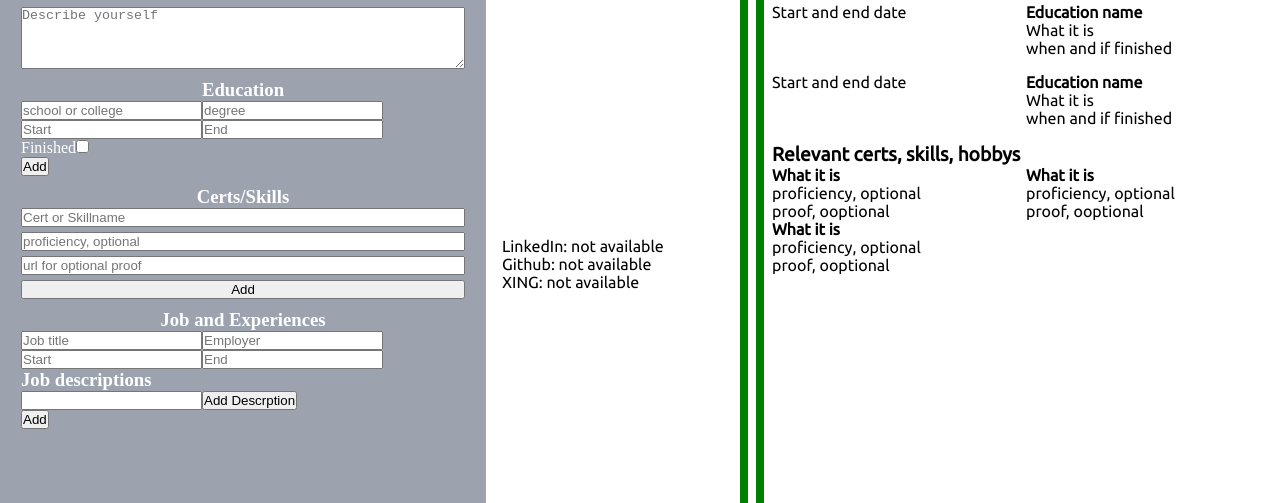
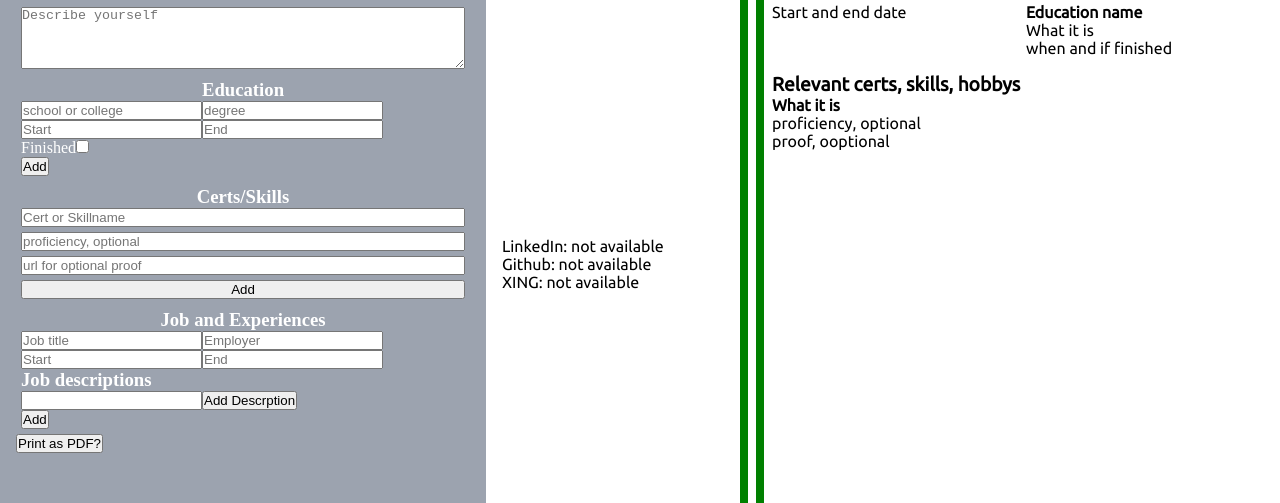
Before and after one commit to Soezdemir23/cv-builder, a React (Create React App) app: page / in a window 1280 px wide. Shown: the part 372-875 px from the top of the page. Built offline with nearby package versions, Linux system fonts and the light colour scheme.

Commit message:
Add jsPDF, html2canvas for CV Download as PDF and also fixed the image being displayed and the current state being stable is good

```diff
--- a/package.json
+++ b/package.json
@@ -7,6 +7,8 @@
     "@testing-library/jest-dom": "^5.16.5",
     "@testing-library/react": "^13.3.0",
     "@testing-library/user-event": "^13.5.0",
+    "html2canvas": "^1.4.1",
+    "jspdf": "^2.5.1",
     "react": "^18.2.0",
     "react-dom": "^18.2.0",
     "react-scripts": "5.0.1",
--- a/src/components/App/App.js
+++ b/src/components/App/App.js
@@ -3,7 +3,8 @@ import CVQuestionaire from "../CVQuestionaire/CVQuestionaire";
 import CVGerman from "../CVGerman/CVGerman";
 import { useState } from "react";
 import { v4 as uuidv4 } from "uuid";
-
+import jsPDF from "jspdf";
+import html2canvas from "html2canvas";
 
 function App() {
     const [personal, setPersonal] = useState({});
@@ -40,8 +41,16 @@ function App() {
     const correctValues = (e) => e.target.type === "checkbox" ? e.target.checked : e.target.value;
 
     const handleChange = (e) => {
+        console.log(e.target.type)
         switch (e.target.parentElement.className) {
             case "personal":
+                if( e.target.type === "file") {
+                    //is displayed as an object
+                    console.log(e.target.files);
+                    //as an array of files maybe
+                    console.log(e.target.files[0])
+                    return setPersonal({...personal, [e.target.name]: URL.createObjectURL(e.target.files[0])} )
+                }
                 return setPersonal({
                     ...personal,
                     [e.target.name]: e.target.value
@@ -63,8 +72,11 @@ function App() {
                 }
                 break;
             case "cert":
+                console.log("shit")
                 if (e.target.parentElement.dataset.key.includes("entry")) {
-                    certsHand[e.target.name] = correctValues(e);
+                    console.log("the entry shit")
+                    certsHand[e.target.name] = e.target.value;
+                    console.log(certsHand)
                 } else {
                     certs.map((cert) => {
                         if (cert.id === e.target.parentElement.dataset.key) {
@@ -94,16 +106,19 @@ function App() {
             case "description-saved":
                 let parentId = e.target.parentElement.parentElement.dataset.key;
                 let childId = e.target.parentElement.dataset.key;
+
                 setJobs(jobs.map((job) => {
                     if (job.id === parentId) {
                         job.descriptions.map((description) => {
                             if (description.id === childId) {
+
                                 description[e.target.name] = e.target.value;
                                 return description;
                             } else {
                                 return description;
                             }
                         });
+                        console.log(job)
                         return job;
                     } return job;
                 }));
@@ -143,7 +158,10 @@ function App() {
         e.preventDefault();
         e.stopPropagation();
 
+        console.log(e.target.parentElement.dataset.key)
         let id = uuidv4();
+        console.log(Object.keys(certsHand).length)
+
         switch (e.target.parentElement.dataset.key) {
 
             case "education-entry":
@@ -171,17 +189,16 @@ function App() {
                 }
                 break;
             case "CAS-entry":
+                console.log(certsHand)
                 if (Object.keys(certsHand).length === 3) {
                     certsHand["id"] = id;
                     setCerts([
                         ...certs,
                         certsHand
                     ]);
-                    console.log("certsHand", certsHand);
-                    console.table("certs", certs);
                     certsHand = {};
-
                     clearDefaultInputs("CAS-entry");
+                    console.log("");
                 } else {
                     e.target.textContent = "Missing!";
                     setTimeout(() => e.target.textContent = "Add", 500);
@@ -277,8 +294,21 @@ function App() {
     };
 
 
-
-
+    // we can later consolidate this into a dropdown menu so the
+    // user can simply download the correct CV
+    // stackoverflow saves the day. Yet Again.
+    const generatePDFfromGermanCV = () => {
+        html2canvas(document.getElementById('cvg-wrapper'), {scale:1})
+        .then(canvas => {
+            const imgData = canvas.toDataURL('image/png')
+            const pdf = new jsPDF({orientation: "portrait"})
+            const imgProps = pdf.getImageProperties(imgData);
+            const pdfWidth = pdf.internal.pageSize.getWidth();
+            const pdfHeight = (imgProps.height * pdfWidth) / imgProps.width
+            pdf.addImage(imgData, "PNG", 0, 0, pdfWidth, pdfHeight)
+            pdf.save('download.pdf')
+        })
+    }
 
     return (
         <div id="root">
@@ -299,7 +329,7 @@ function App() {
                             jobHand={ jobsHand }
                             descriptionList={ descriptionList }
                             descriptionHand={ descriptionHand }
-
+                            convertToPdf = { generatePDFfromGermanCV}
                         />
                     </div>
                 </section>
@@ -313,7 +343,6 @@ function App() {
                     />
                 </section>
             </div>
-
         </div>
     );
 }
--- a/src/components/CVGerman/CVGerman.jsx
+++ b/src/components/CVGerman/CVGerman.jsx
@@ -9,13 +9,15 @@
 import './CVGerman.css';
 import Image from '../../images/pexels.jpg';
 import Jobs from '../Jobs/Jobs';
-
+import Education from '../Education/Education';
+import Qualities from '../Qualities/Qualities';
 export default function CVGerrman({ personal, school, certs, jobs }) {
+    console.log(personal.photo)
     return (
         <div id="cvg-wrapper">
             <section id="cvg-profile">
                 <div id='profile-header'>
-                    <img id='profile-picture' src={ Image } alt='profile'></img>
+                    <img id='profile-picture' src={ personal.photo === undefined? Image: personal.photo } alt='profile'></img>
                     <p>Birthday: { personal["birthday"] === undefined ? "02.02.1990" : personal["birthday"] }</p>
                     <p>Birthplace: { personal["birthplace"] === undefined ? "Somewhereville" : personal["birthplace"] }</p>
                 </div>
@@ -40,63 +42,24 @@ export default function CVGerrman({ personal, school, certs, jobs }) {
                     </h2>
                 </header>
                 <main>
-                    {/*could be used as a component here */ }
                     <article>
                         <h3>
                             Jobs and Experiences
                         </h3>
-                        {/*map this, too. */ }
-                        <Jobs jobs={ jobs }></Jobs>
-
+                        <Jobs jobs={ jobs } />
                     </article>
                     <article>
                         <h3>
                             Education
                         </h3>
                         {/* also should be mapped */ }
-
-
-
-                        <div className='information'>
-                            <div className='left'>
-                                <p>Start and end date</p>
-                            </div>
-                            <div className='right'>
-                                <h4>Education name</h4>
-                                <p>What it is</p>
-                                <p>when and if finished</p>
-                            </div>
-                        </div>
-                        <div className='information'>
-                            <div className='left'>
-                                <p>Start and end date</p>
-                            </div>
-                            <div className='right'>
-                                <h4>Education name</h4>
-                                <p>What it is</p>
-                                <p>when and if finished</p>
-                            </div>
-                        </div>
+                        <Education education={school}/>
                     </article>
                     <article>
                         <h3>Relevant certs, skills, hobbys</h3>
                         {/* can be mapped */ }
                         <div className='certs-grid'>
-                            <div>
-                                <h4>What it is</h4>
-                                <p>proficiency, optional</p>
-                                <p>proof, ooptional</p>
-                            </div>
-                            <div>
-                                <h4>What it is</h4>
-                                <p>proficiency, optional</p>
-                                <p>proof, ooptional</p>
-                            </div>
-                            <div>
-                                <h4>What it is</h4>
-                                <p>proficiency, optional</p>
-                                <p>proof, ooptional</p>
-                            </div>
+                        <Qualities certs={certs}/>
                         </div>
                     </article>
                 </main>
--- a/src/components/CVQuestionaire/CVQuestionaire.jsx
+++ b/src/components/CVQuestionaire/CVQuestionaire.jsx
@@ -9,7 +9,8 @@ import Personal from '../Personal/Personal';
 function CVQuestionaire({
     personal, school, certs,
     jobs, jobHand, descriptionList,
-    descriptionHand, onChange, onAddClick, onDeleteClick }) {
+    descriptionHand, onChange, onAddClick,
+    onDeleteClick,convertToPdf }) {
     return (
         <>
             <div id={ "cvq-wrapper" }>
@@ -65,6 +66,9 @@ function CVQuestionaire({
                         />
                     </ul>
                 </section>
+                <section>
+                    <button onClick={convertToPdf}>Print as PDF?</button>
+                </section>
             </div>
         </>
     );
--- /dev/null
+++ b/src/components/Education/Education.jsx
@@ -0,0 +1,38 @@
+export default function Education({education}) {
+    if (education.length === 0){
+        return (
+            <div className='information'>
+                <div className='left'>
+                    <p>Start and end date</p>
+                </div>
+                <div className='right'>
+                    <h4>Education name</h4>
+                        <p>What it is</p>
+                        <p>when and if finished</p>
+                </div>
+            </div>
+        )
+    }
+    console.log(education)
+    return (
+        <>
+            {education.map((edu) => (
+                <div className="information" key={edu.id}>
+                    <div className="left">
+                        <p>{edu.start === undefined ?
+                            "not found":
+                            edu.start} - {edu.end === undefined ?
+                            "not found":
+                            edu.end}
+                        </p>
+                    </div>
+                    <div className="right">
+                        <h4>{edu.name}</h4>
+                        <p>{edu.degree}</p>
+                        <p>{edu.finished === true? "completed": "aborted"}</p>
+                    </div>
+                </div>
+            ))}
+        </>
+    )
+}
--- a/src/components/JobAndExperienceLists/JobAndExperienceList.jsx
+++ b/src/components/JobAndExperienceLists/JobAndExperienceList.jsx
@@ -16,7 +16,7 @@ function JobAndExperienceLists({ jobs, jobHand, descriptionList, descriptionHand
                         <ul style={ { position: "relative", left: "1rem" } } className='descriptionlist-ul' data-key={ job.id }>
                             { job.descriptions.map((description) => (
                                 <li key={ description.id } data-key={ description.id } className="description-saved">
-                                    <input type={ "text" } defaultValue={ description.short } onChange={ onChange } ></input>
+                                    <input type={ "text" } name ="short" defaultValue={ description.short } onChange={ onChange } ></input>
                                     <button onClick={ onDeleteClick }>Delete the description</button>
                                 </li>
                             )) }
--- a/src/components/Personal/Personal.jsx
+++ b/src/components/Personal/Personal.jsx
@@ -6,7 +6,7 @@ function Personal({ onChange }) {
             <input type={ "text" } onChange={ onChange } placeholder={ "Second name" }
                 name={ "secondName" }></input>
             <input type={ "text" } onChange={ onChange } placeholder={ "title" } name={ "title" }></input>
-            <input type={ "file" } placeholder={ "Photo" } name={ "photo" }></input>
+            <input type={ "file" } onChange={onChange} placeholder={ "Photo" } name={ "photo" }></input>
             <input type={ "text" } onChange={ onChange } placeholder={ "Street name and number" }
                 name={ "address" }></input>
 
--- /dev/null
+++ b/src/components/Qualities/Qualities.jsx
@@ -0,0 +1,23 @@
+export default function Qualities({certs}) {
+    console.log(certs[0])
+    if (certs.length === 0) {
+    return (
+        <div>
+            <h4>What it is</h4>
+            <p>proficiency, optional</p>
+            <p>proof, ooptional</p>
+        </div>
+        )
+    } else {
+
+        return(<>
+            {certs.map((cert) => (
+                <div key={cert.id}>
+                    <h4>{cert.name}</h4>
+                    <p>{cert.proficiency}</p>
+                    <p>{cert.proof}</p>
+                </div>
+            ))}
+        </>)
+    }
+}
```
Also changed, not shown: src/components/App/Test.jsx (added, +18 -0 lines), 1 other file (tests, documents, lock files or other folders).
